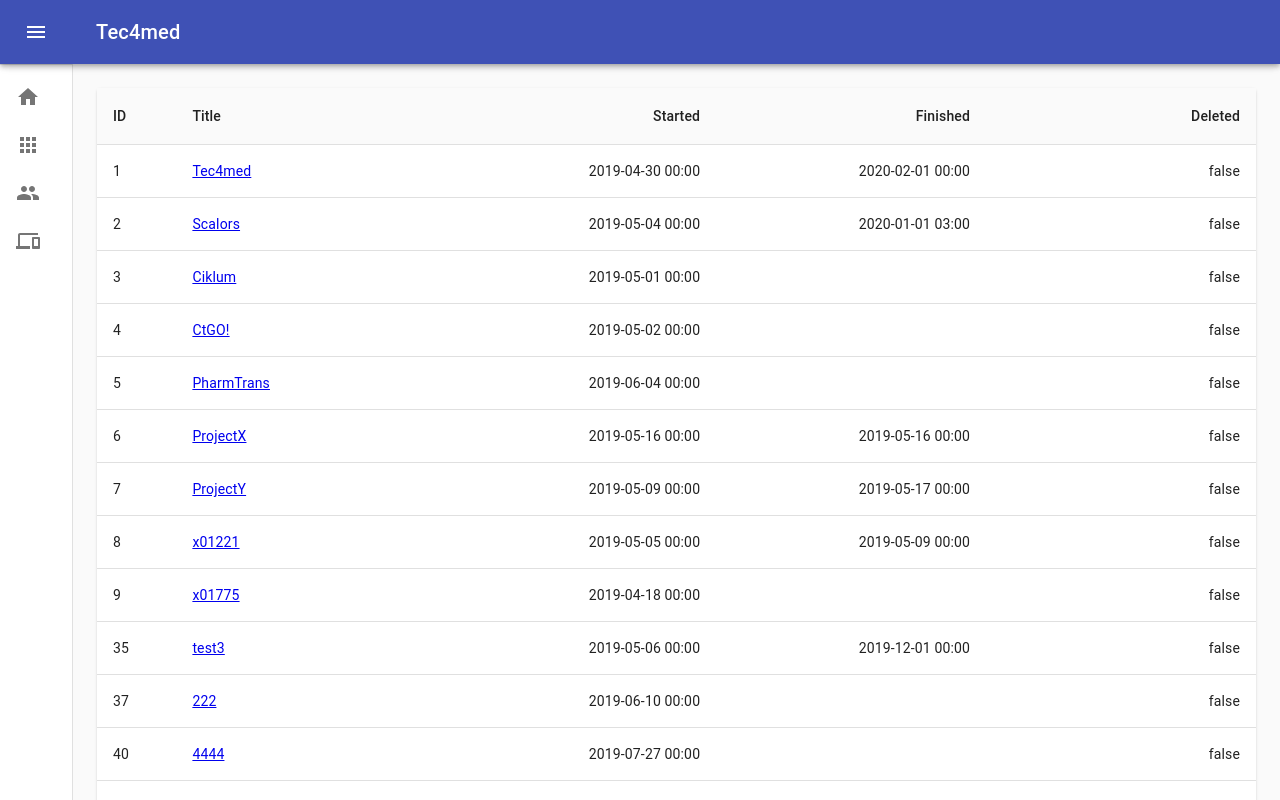
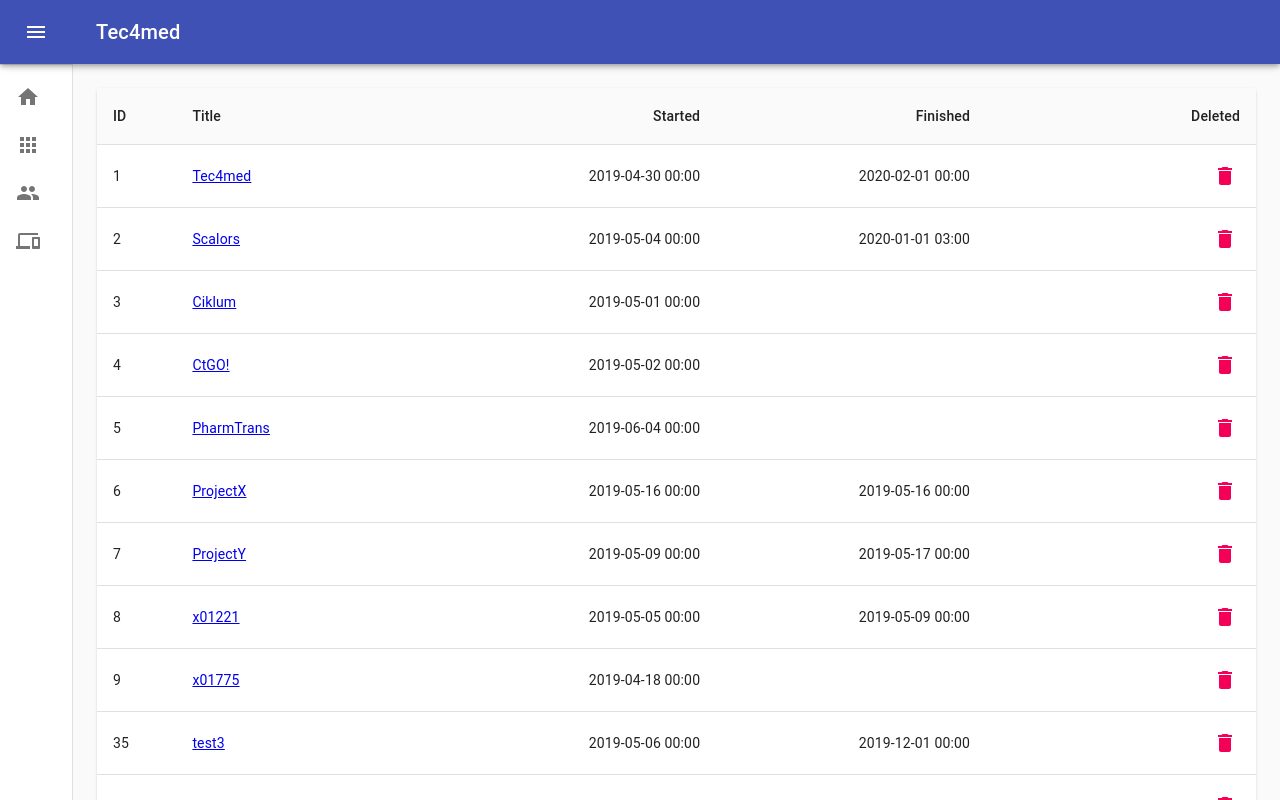
Before and after one commit to PavlykRV/list-test, a React app: page /projects in a window 1280 px wide. Shown: the top 800 px of the page. Built offline with nearby package versions, Linux system fonts and the light colour scheme.

Commit message:
update projects with delete action

```diff
--- /dev/null
+++ b/src/components/DeleteButton/index.jsx
@@ -0,0 +1,15 @@
+import React from 'react';
+import {
+  IconButton,
+} from '@material-ui/core';
+import DeleteIcon from '@material-ui/icons/Delete';
+
+const DeleteButton = ({ onClick }) => {
+  return (
+    <IconButton edge='start' color='secondary' onClick={onClick} size="small">
+      <DeleteIcon />
+    </IconButton>
+  );
+};
+
+export default DeleteButton;
--- a/src/components/ProjectsList/index.jsx
+++ b/src/components/ProjectsList/index.jsx
@@ -1,4 +1,5 @@
 import React, { useState } from 'react';
+import { useDispatch } from 'react-redux';
 import { Link } from 'react-router-dom';
 import Paper from '@material-ui/core/Paper';
 import Table from '@material-ui/core/Table';
@@ -9,6 +10,8 @@
 import TableRow from '@material-ui/core/TableRow';
 import TablePagination from '@material-ui/core/TablePagination';
 
+import DeleteButton from '../DeleteButton'
+import { projectDelete } from '../../redux/actions/projects'
 import { useProjectsSelect } from '../../selectors/projects';
 import { getFormattedDate } from '../../utils/formatters';
 import useStyles from './styles';
@@ -19,7 +22,7 @@
     id: 'title',
     label: 'Title',
     minWidth: 170,
-    format: (value, item) => <Link to={`/projects/${item.id}`}>{value}</Link>,
+    format: (value, {item}) => <Link to={`/projects/${item.id}`}>{value}</Link>,
   },
   {
     id: 'beginDate',
@@ -40,12 +43,13 @@
     label: 'Deleted',
     minWidth: 170,
     align: 'right',
-    format: (value) => String(!!value),
+    format: (value, {item, dispatch}) => (<DeleteButton onClick={() => dispatch(projectDelete(item.id))} />),
   },
 ];
 
 const ProjectsList = () => {
   const classes = useStyles();
+  const dispatch = useDispatch();
   const [page, setPage] = useState(0);
   const [rowsPerPage, setRowsPerPage] = useState(25);
 
@@ -87,7 +91,7 @@
                       const value = row[column.id];
                       return (
                         <TableCell key={column.id} align={column.align}>
-                          {column.format ? column.format(value, row) : value}
+                          {column.format ? column.format(value, {item: row, dispatch}) : value}
                         </TableCell>
                       );
                     })}
--- a/src/redux/actions/actionTypes.js
+++ b/src/redux/actions/actionTypes.js
@@ -1,5 +1,7 @@
 const actionTypes = {
-  PROJECT: {},
+  PROJECT: {
+    DELETE: 'DELETE'
+  },
   USER: {},
   DEVICE: {},
 };
--- /dev/null
+++ b/src/redux/actions/projects.js
@@ -0,0 +1,6 @@
+import actionTypes from './actionTypes';
+
+export const projectDelete = (id) => ({
+  type: actionTypes.PROJECT.DELETE,
+  payload: id
+});
--- a/src/redux/reducers/index.js
+++ b/src/redux/reducers/index.js
@@ -3,7 +3,6 @@
 import users from './users';
 import devices from './devices';
 import raw from './raw';
-
 
 export default combineReducers({
   projects,
--- a/src/redux/reducers/projects/index.js
+++ b/src/redux/reducers/projects/index.js
@@ -1,11 +1,14 @@
-// import actionTypes from '../../actions/actionTypes';
-// import get from 'lodash/get';
-import { getAllProjects } from '../../../selectors/common'
+import actionTypes from '../../actions/actionTypes';
+import { getAllProjects } from '../../../selectors/common';
 
 const initialState = [...getAllProjects()];
 
 const projectsReducer = (state = initialState, action) => {
   switch (action.type) {
+    case actionTypes.PROJECT.DELETE:
+      const { payload } = action;
+
+      return state.filter((item) => item.id !== payload);
     default:
       return state;
   }
```
